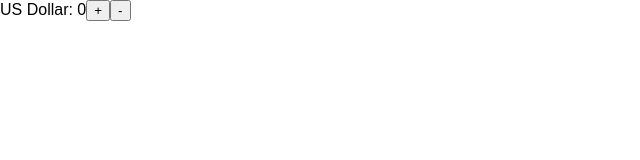
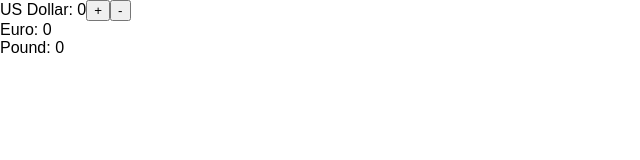
Before and after one commit to TheRobBrennan/render-props, a React (Create React App) app: page / in a window 1280 px wide. Shown: the top 160 px of the page, without its empty margins (0-640 px from the left). Built offline with nearby package versions, Linux system fonts and the light colour scheme.

Commit message:
App component now displays lifted state in newly added Euro and Pound components

```diff
--- a/src/App.js
+++ b/src/App.js
@@ -1,6 +1,8 @@
 // Sample project for the tutorial at https://www.robinwieruch.de/react-render-props-pattern/
 import React, { Component } from 'react'
 import Amount from './components/Amount'
+import Euro from './components/Euro'
+import Pound from './components/Pound'
 
 class App extends Component {
   constructor(props){
@@ -32,6 +34,8 @@
 
           This is a valid solution. The App component has turned into a stateful class component, and the Amount component is now a functional stateless component.
         */}
+        <Euro amount={this.state.amount} />
+        <Pound amount={this.state.amount} />
       </div>
     )
   }
```
